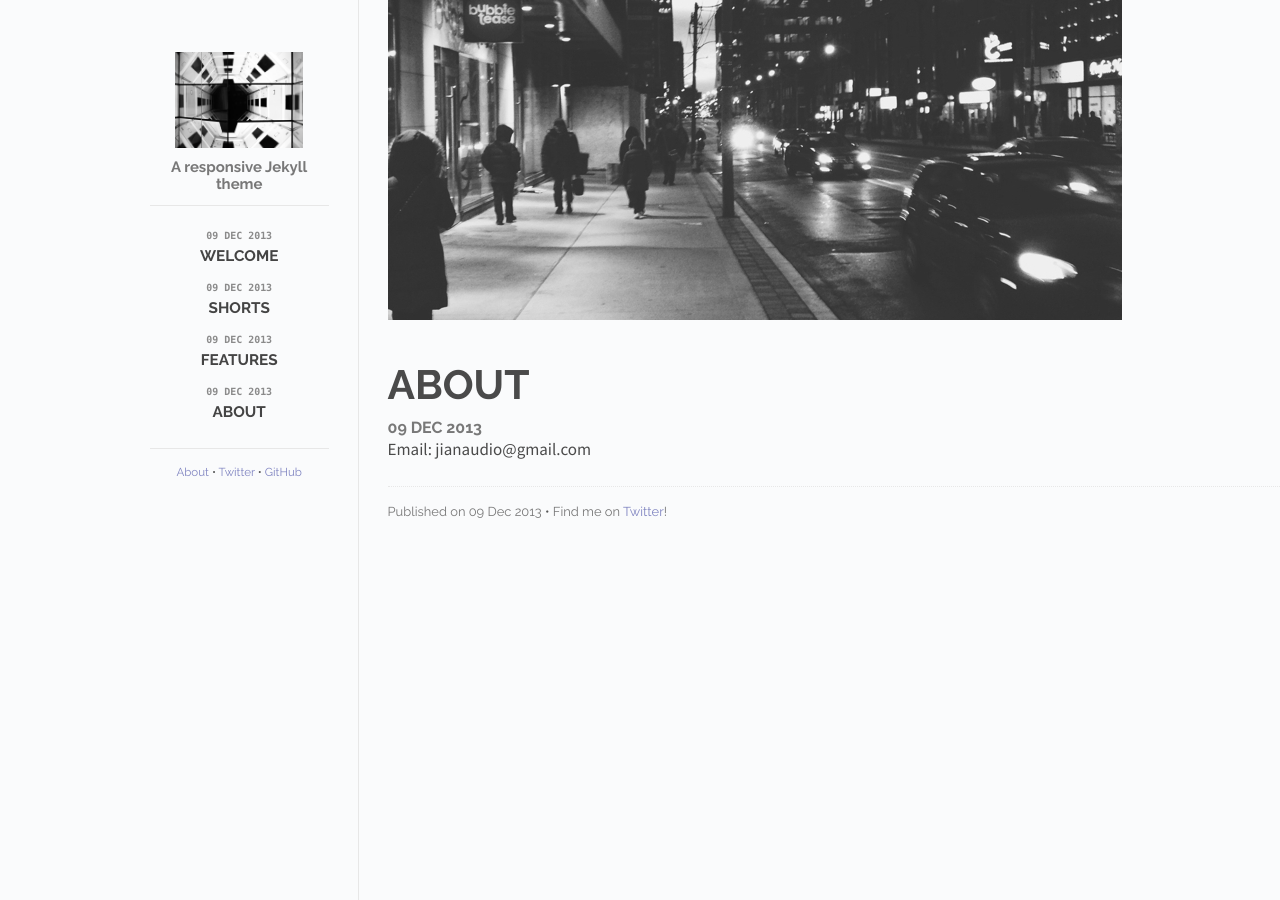
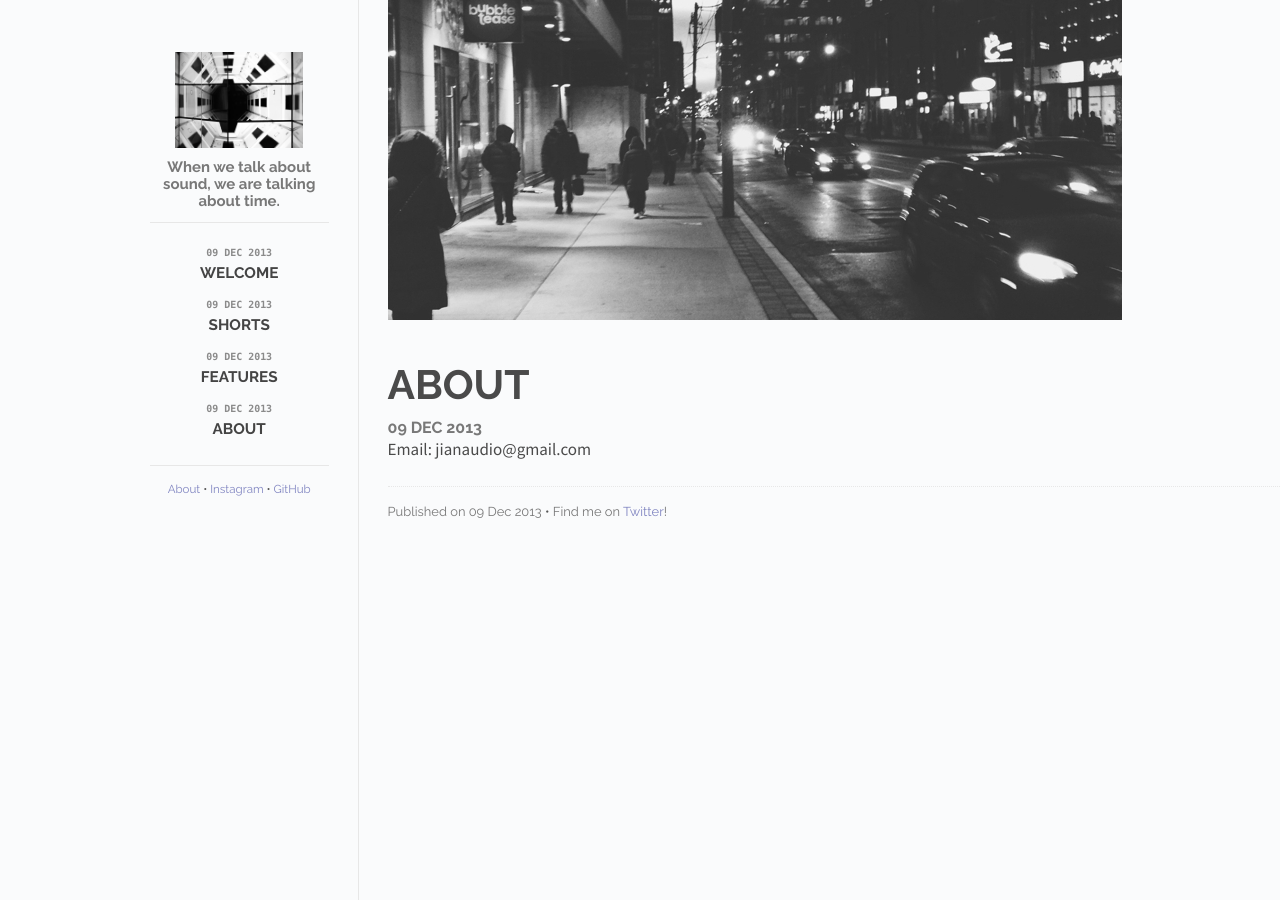
Before and after one commit to zhaojian26/works, a Jekyll site: the page built from _posts/2013-12-09-about.md, in a window 1280 px wide. Built offline with Jekyll 4.4.1, drawn with Linux system fonts in a browser that asks for light colours; Markdown is read by kramdown in place of the engine named in the settings.

```diff
--- a/_layouts/default.html
+++ b/_layouts/default.html
@@ -24,7 +24,7 @@
       <div class="sidebar" id="sidebar">
         <div class="header">
           <h1 class="title"><a href="/"><img id="logo" src="/works/images/banner.png"></a></h1>
-          <span class="tagline">A responsive Jekyll theme</span>
+          <span class="tagline">When we talk about sound, we are talking about time.</span>
         </div>
         <div class="posts">
           <ul class="posts-list">
@@ -41,7 +41,7 @@
         <div class="footer">
           <span id="footer-links">
             <a href="" class="footer-link">About</a> <span class="separator">&bull;</span>
-            <a href="" class="footer-link">Twitter</a> <span class="separator">&bull;</span>
+            <a href="" class="footer-link">Instagram</a> <span class="separator">&bull;</span>
             <a href="" class="footer-link">GitHub</a>
           </span>
         </div>
```
Also changed, not shown: 1 other file.
